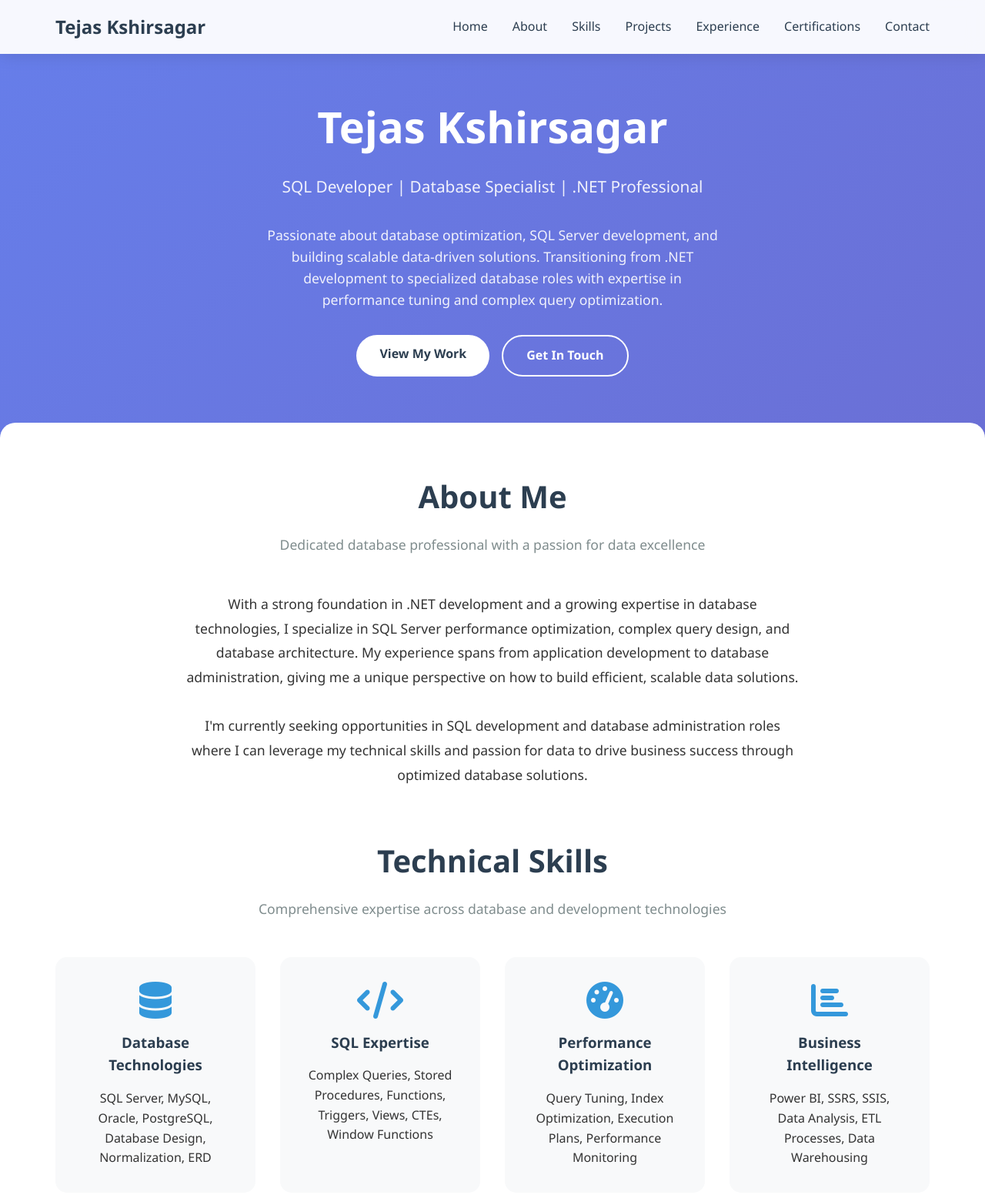
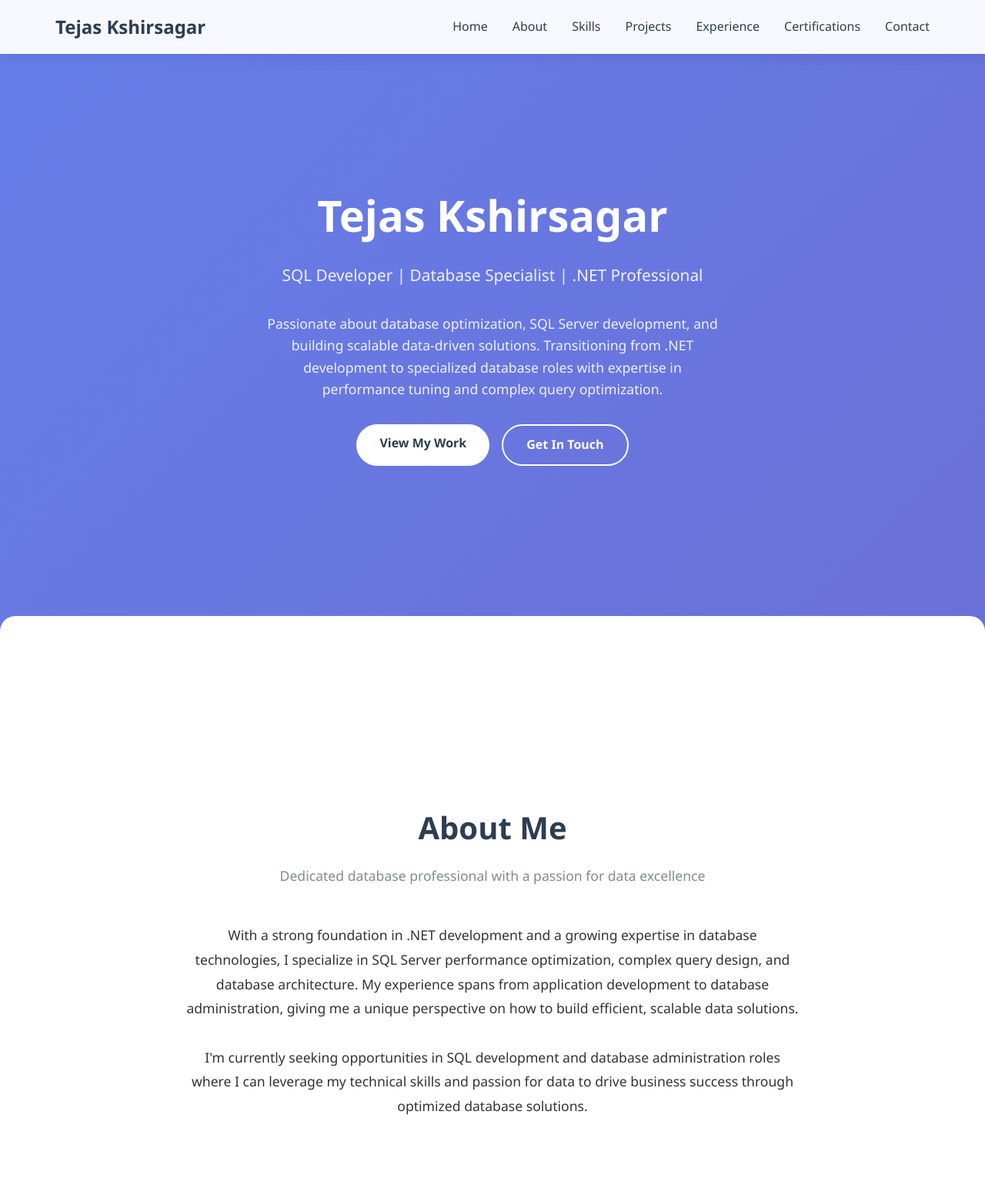
Before and after one commit to Tejas001-vision/MyPortfolio, a plain HTML site: page index.html in a window 1280 px wide. Shown: the top 1552 px of the page at 77% size. Drawn offline with Linux system fonts and the light colour scheme.

Commit message:
Update index.html

```diff
--- a/index.html
+++ b/index.html
@@ -66,6 +66,11 @@
 
         /* Hero Section */
         .hero {
+            min-height: 100vh;
+            display: flex;
+            flex-direction: column;
+            justify-content: center;
+            align-items: center;
             padding: 120px 2rem 80px;
             text-align: center;
             color: white;
@@ -137,19 +142,23 @@
         .main-content {
             background: white;
             border-radius: 20px 20px 0 0;
-            margin-top: -20px;
             position: relative;
             z-index: 10;
+            margin-top: 0;
         }
 
         .container {
             max-width: 1200px;
             margin: 0 auto;
-            padding: 4rem 2rem;
+            padding: 8rem 2rem 6rem;
         }
 
         .section {
-            margin-bottom: 4rem;
+            margin-bottom: 6rem;
+            min-height: 80vh;
+            display: flex;
+            flex-direction: column;
+            justify-content: center;
         }
 
         .section h2 {
@@ -388,6 +397,8 @@
         .page-section {
             min-height: 100vh;
             padding-top: 80px;
+            display: flex;
+            align-items: center;
         }
 
         /* Experience Timeline */
```
